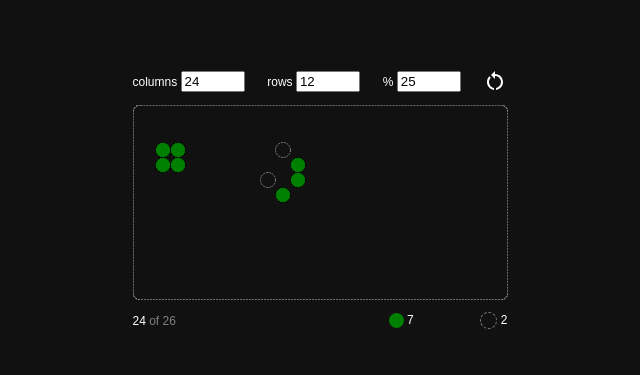
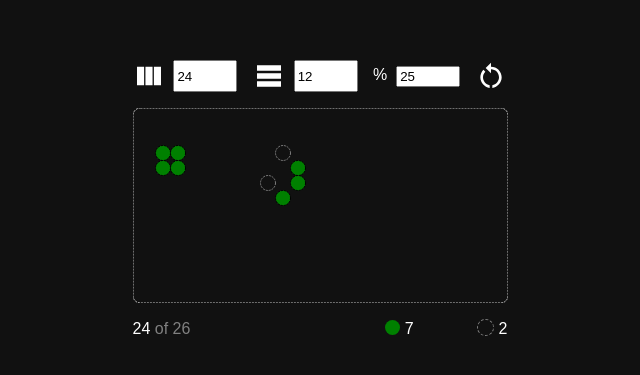
Before and after one commit to bvaughn/game-of-life, a plain HTML site: page index.html in a window 1280 px wide. Shown: the part 209-584 px from the top of the page, without its empty margins (328-968 px from the left). Drawn offline with Linux system fonts and the light colour scheme.

Commit message:
Replace text with SVG icons

```diff
--- a/index.html
+++ b/index.html
@@ -7,16 +7,25 @@
   <div class="container">
     <div class="topRow">
       <label>
-        columns <input id="numColumnsInput" inputmode="decimal" min="1" max="100" placeholder="Number of columns" type="number" value="24" />
+        <svg class="icon" viewBox="0 0 24 24">
+          <rect fill="none" height="24" width="24"/>
+          <path d="M14.67,5v14H9.33V5H14.67z M15.67,19H21V5h-5.33V19z M8.33,19V5H3v14H8.33z"/>
+        </svg>
+        <input id="numColumnsInput" inputmode="decimal" min="1" max="100" placeholder="Number of columns" type="number" value="24" />
       </label>
       <label>
-        rows <input id="numRowsInput" inputmode="decimal" min="1" max="100" placeholder="Number of rows" type="number" value="12" />
+        <svg class="icon" viewBox="0 0 24 24">
+          <rect fill="none" height="24" width="24"/>
+          <path d="M21,8H3V4h18V8z M21,10H3v4h18V10z M21,16H3v4h18V16z"/>
+        </svg>
+        <input id="numRowsInput" inputmode="decimal" min="1" max="100" placeholder="Number of rows" type="number" value="12" />
       </label>
       <label>
         % <input id="densityInput" inputmode="decimal" min="1" max="100" placeholder="Cell density" type="number" value="25" />
       </label>
       <button id="restartButton" title="Restart">
-        <svg class="restartIcon"  viewBox="0 0 24 24">
+        <svg class="icon" viewBox="0 0 24 24">
+          <rect fill="none" height="24" width="24"/>
           <path d="M12 5V2L8 6l4 4V7c3.31 0 6 2.69 6 6 0 2.97-2.17 5.43-5 5.91v2.02c3.95-.49 7-3.85 7-7.93 0-4.42-3.58-8-8-8m-6 8c0-1.65.67-3.15 1.76-4.24L6.34 7.34C4.9 8.79 4 10.79 4 13c0 4.08 3.05 7.44 7 7.93v-2.02c-2.83-.48-5-2.94-5-5.91"></path>
         </svg>
       </button>
--- a/styles.css
+++ b/styles.css
@@ -4,7 +4,7 @@ html, body {
   background-color: #111;
   color: #fff;
   font-family: sans-serif;
-  font-size: 12px;
+  font-size: 16px;
 }
 body, .container {
   display: flex;
@@ -58,7 +58,13 @@ body, .container {
   cursor: pointer;
 }
 
-.restartIcon {
+label {
+  display: flex;
+  align-content: center;
+  gap: 1ch;
+}
+
+.icon {
   width: 2rem;
   height: 2rem;
   fill: #fff;
```
